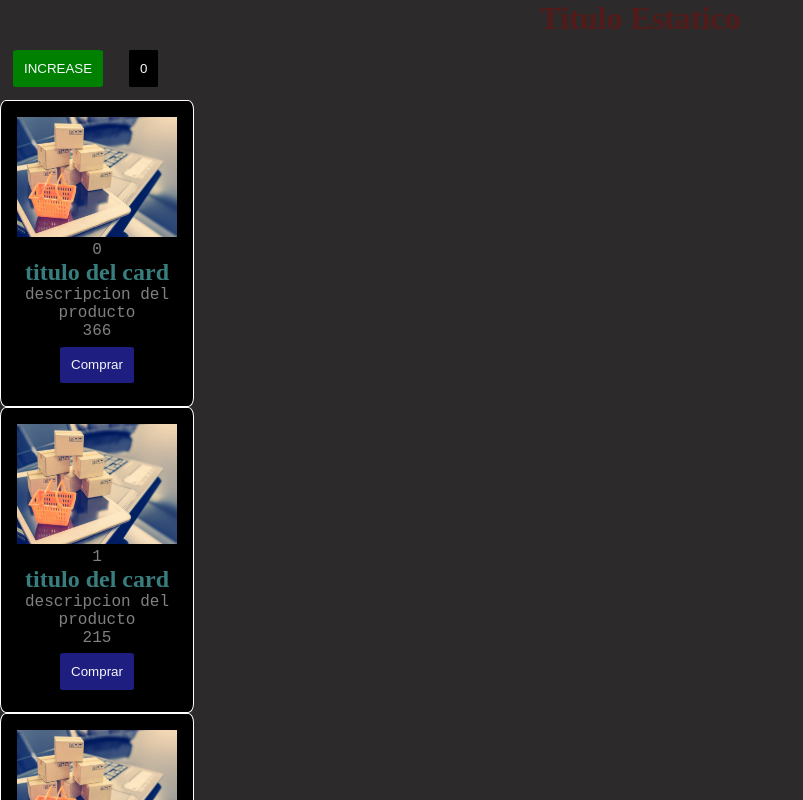
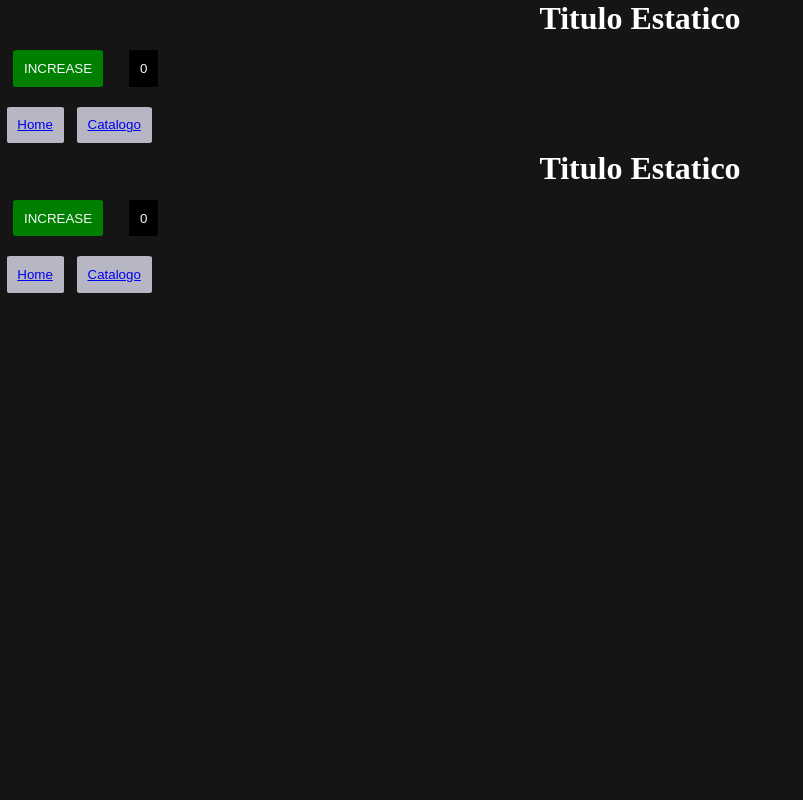
Before and after one commit to marlondt-dev/Ejerecicios-alebat, a Vue app in the folder proyect2/project2/: page / in a window 1280 px wide. Shown: the top 800 px of the page, without its empty margins (0-803 px from the left). Built offline with nearby package versions, Linux system fonts and the light colour scheme.

Commit message:
added exersice 7

```diff
--- a/proyect2/project2/index.html
+++ b/proyect2/project2/index.html
@@ -4,7 +4,7 @@
     <meta charset="UTF-8" />
     <link rel="icon" href="/favicon.ico" />
     <meta name="viewport" content="width=device-width, initial-scale=1.0" />
-    <title>Vite App</title>
+    <title>Ejercicios VUE</title>
   </head>
   <body>
     <div id="app"></div>
--- a/proyect2/project2/src/assets/scss/reset.scss
+++ b/proyect2/project2/src/assets/scss/reset.scss
@@ -5,8 +5,8 @@
 }
 
 body {
-  background-color: rgb(44, 42, 42);
-  max-width: 100em;
+  background-color: rgb(22, 21, 21);
+  max-width: 90em;
   height: 100vh;
   margin: auto;
 }
@@ -33,7 +33,7 @@ h3 {
 
 button {
   border: none;
-  background-color: rgb(30, 30, 129);
+  background-color: rgb(182, 182, 196);
   color: rgb(246, 246, 250);
   text-align: center;
   padding: 0.8em;
--- /dev/null
+++ b/proyect2/project2/src/components/ChildComponent.vue
@@ -0,0 +1,6 @@
+<script setup lang="ts"></script>
+<template>
+  <div></div>
+</template>
+
+<style lang="scss" scoped></style>
--- a/proyect2/project2/src/components/ProductCard.vue
+++ b/proyect2/project2/src/components/ProductCard.vue
@@ -9,15 +9,12 @@ defineProps<ProductCard>()
 </script>
 
 <template>
-  <div class="container">
   <div class="card">
     <img src="/productocaja.jpg" alt="producto caja" />
-      <p>{{ id }}</p>
     <h3>{{ cardTitle }}</h3>
     <p>{{ description }}</p>
     <p>{{ prices }}</p>
     <button>{{ buttonText }}</button>
-    </div>
   </div>
 </template>
 
@@ -31,7 +28,7 @@ defineProps<ProductCard>()
   text-align: center;
 }
 
-.container {
-  display: flex;
+button {
+  background-color: rgb(30, 30, 129);
 }
 </style>
--- a/proyect2/project2/src/components/TheCounter.vue
+++ b/proyect2/project2/src/components/TheCounter.vue
@@ -26,7 +26,7 @@ const decrease = () => counter.value--
   }
 
   &--result {
-    background-color: black;
+    background-color: rgb(0, 0, 0);
   }
 }
 </style>
--- a/proyect2/project2/src/components/TheTitle.vue
+++ b/proyect2/project2/src/components/TheTitle.vue
@@ -12,6 +12,6 @@
 
 <style scoped lang="scss">
 .titulo {
-  color: rgb(83, 26, 26);
+  color: white;
 }
 </style>
--- a/proyect2/project2/src/mock/productCard.ts
+++ b/proyect2/project2/src/mock/productCard.ts
@@ -3,28 +3,28 @@ import type { ProductCards } from '@/types/card'
 export const productCard: ProductCards = [
   {
     id: 0,
-    cardTitle: 'titulo del card',
+    cardTitle: 'Producto 1',
     description: 'descripcion del producto',
     prices: 366,
     buttonText: 'Comprar',
   },
   {
     id: 1,
-    cardTitle: 'titulo del card',
+    cardTitle: 'Producto 2',
     description: 'descripcion del producto',
     prices: 215,
     buttonText: 'Comprar',
   },
   {
     id: 2,
-    cardTitle: 'titulo del card',
+    cardTitle: 'Producto 3',
     description: 'descripcion del producto',
     prices: 500,
     buttonText: 'Comprar',
   },
   {
     id: 3,
-    cardTitle: 'titulo del card',
+    cardTitle: 'Producto 4',
     description: 'descripcion del producto',
     prices: 150,
     buttonText: 'Comprar',
--- a/proyect2/project2/src/router/index.ts
+++ b/proyect2/project2/src/router/index.ts
@@ -1,8 +1,23 @@
 import { createRouter, createWebHistory } from 'vue-router'
+import HomePage from '../views/HomePage.vue'
 
 const router = createRouter({
   history: createWebHistory(import.meta.env.BASE_URL),
-  routes: [],
+  routes: [
+    {
+      path: '/',
+      name: 'home',
+      component: HomePage,
+    },
+    {
+      path: '/catalogo',
+      name: 'catalogo',
+      // route level code-splitting
+      // this generates a separate chunk (About.[hash].js) for this route
+      // which is lazy-loaded when the route is visited.
+      component: () => import('../views/CatalogoPage.vue'),
+    },
+  ],
 })
 
 export default router
--- a/proyect2/project2/src/views/CatalogoPage.vue
+++ b/proyect2/project2/src/views/CatalogoPage.vue
@@ -4,7 +4,9 @@ import { productCard } from '@/mock/productCard'
 </script>
 
 <template>
-  <ProductCard v-for="(item, index) in productCard" :key="index" v-bind="item" />
+  <div class="card-container">
+    <ProductCard v-for="(item, index) in productCard" :key="index" v-bind="item" />
+  </div>
 </template>
 
 <style lang="scss" scoped>
@@ -16,4 +18,9 @@ import { productCard } from '@/mock/productCard'
   border-radius: 5%;
   text-align: center;
 }
+
+.card-container {
+  display: flex;
+  justify-content: space-between;
+}
 </style>
--- a/proyect2/project2/src/views/HomePage.vue
+++ b/proyect2/project2/src/views/HomePage.vue
@@ -1,14 +1,19 @@
 <script setup lang="ts">
+import { RouterLink, RouterView } from 'vue-router'
 import TheTitle from '@/components/TheTitle.vue'
 import TheCounter from '@/components/TheCounter.vue'
-import CatalogoPage from './CatalogoPage.vue'
 </script>
 
 <template>
   <body>
     <TheTitle>Titulo Estatico</TheTitle>
     <TheCounter />
-    <CatalogoPage />
+
+    <nav>
+      <button><RouterLink to="/home">Home</RouterLink></button>
+      <button><RouterLink to="/catalogo">Catalogo</RouterLink></button>
+      <RouterView />
+    </nav>
   </body>
 </template>
 
```
Also changed, not shown: proyect2/project2/src/components/PartentComponent.vue (added). Lines whose indentation alone changed are shown as unchanged.
